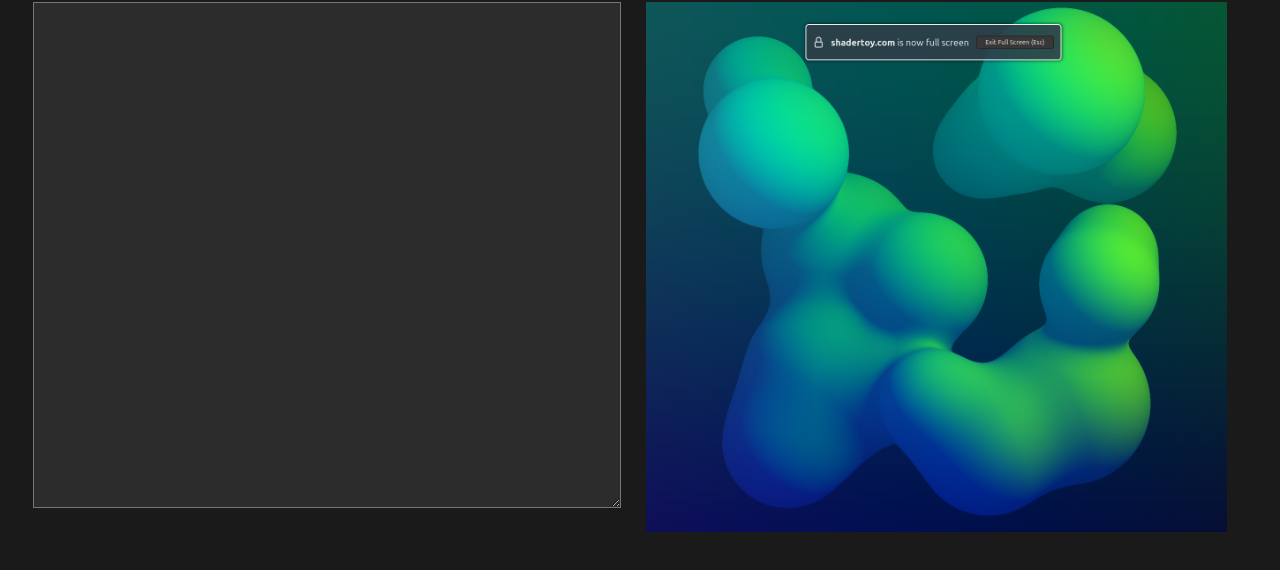
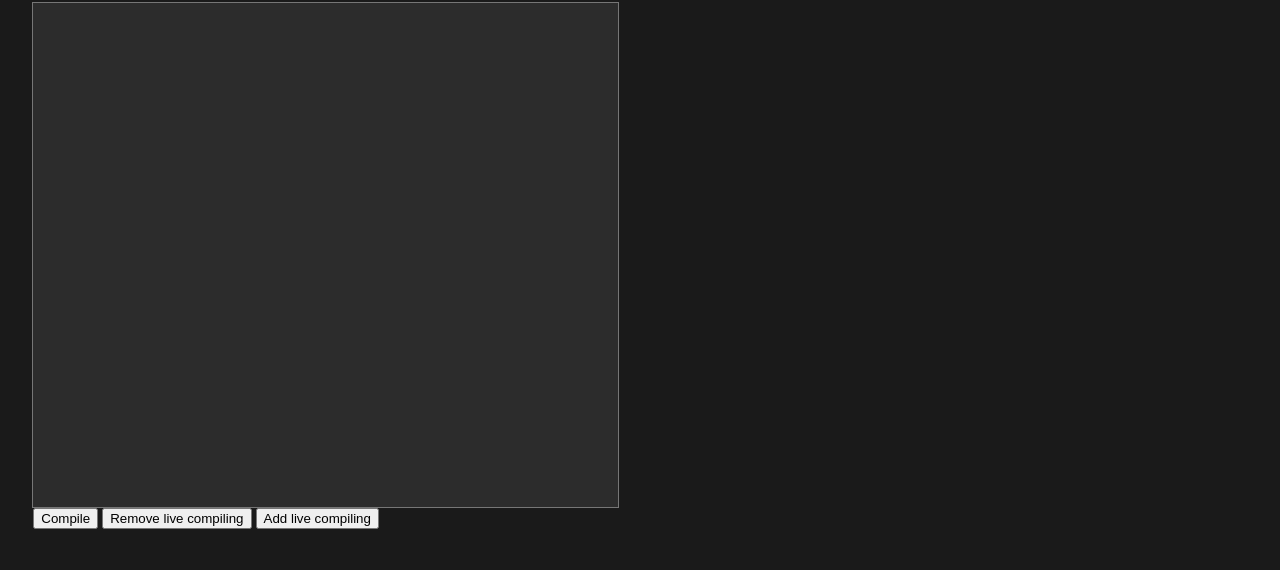
Before and after one commit to zeno-mac/GLSL-LiveEditor, a plain HTML site: page editor.html in a window 1280 px wide. Shown: the part 74-644 px from the top of the page. Drawn offline with Linux system fonts and the light colour scheme.

Commit message:
EventListener e Canvas

```diff
--- a/editor.css
+++ b/editor.css
@@ -24,13 +24,24 @@ body {
     width: 46%;
     height: 500px;
     font-size: 20px;
-    margin-left:2%;
+    margin-left:auto;
+    margin-right: auto;
+    margin-top: 10px;
+    resize: none;
+}
+
+#shaderCanvas{
+
+    width: 46%;
+    height: 500px;
+    margin-left:auto;
+    margin-right: auto;
     margin-top: 10px;
 }
 
-#image{
-    width: 46%;
-    margin-top: 10px;
-    margin-left: 2%;
-    margin-right: 2%;
+#Compile{
+    margin-left:2%;
 }
+#text{
+    margin-left:2%;
+}
--- a/editor.html
+++ b/editor.html
@@ -6,13 +6,17 @@
 
 <body>
   <div id="header">GLSL Shader Live Editor</div>
-  <div class="container">
+  <main class="container">
 
     <textarea id = "editor"></textarea>
 
-    <img src="ShaderPlaceholder.png" id="image">
-  </div>
+    <canvas id = "shaderCanvas"></canvas>
+  </main>
+  <button type="button"id = "Compile" onclick="fillCanvas()">Compile</button>
 
+  <button type="button"id = "AddLive" onclick="removeLive()">Remove live compiling</button>
+  <button type="button"id = "RemoveLive" onclick="addLive()">Add live compiling</button>
+  <p id="text"></p>
 </body>
 
 </html>
--- a/editor.js
+++ b/editor.js
@@ -0,0 +1,21 @@
+document.addEventListener("DOMContentLoaded", () => {
+    let input = document.getElementById("editor");
+    input.addEventListener("keydown", write);
+});
+
+function write(){
+
+    document.getElementById("text").innerHTML=(new Date()).getMilliseconds();
+}
+
+
+function removeLive(){
+    let input = document.getElementById("editor");
+    input.removeEventListener("keydown", write);
+}
+
+function addLive(){
+    let input = document.getElementById("editor");
+    input.removeEventListener("keydown", write);
+    input.addEventListener("keydown", write);
+}
```
